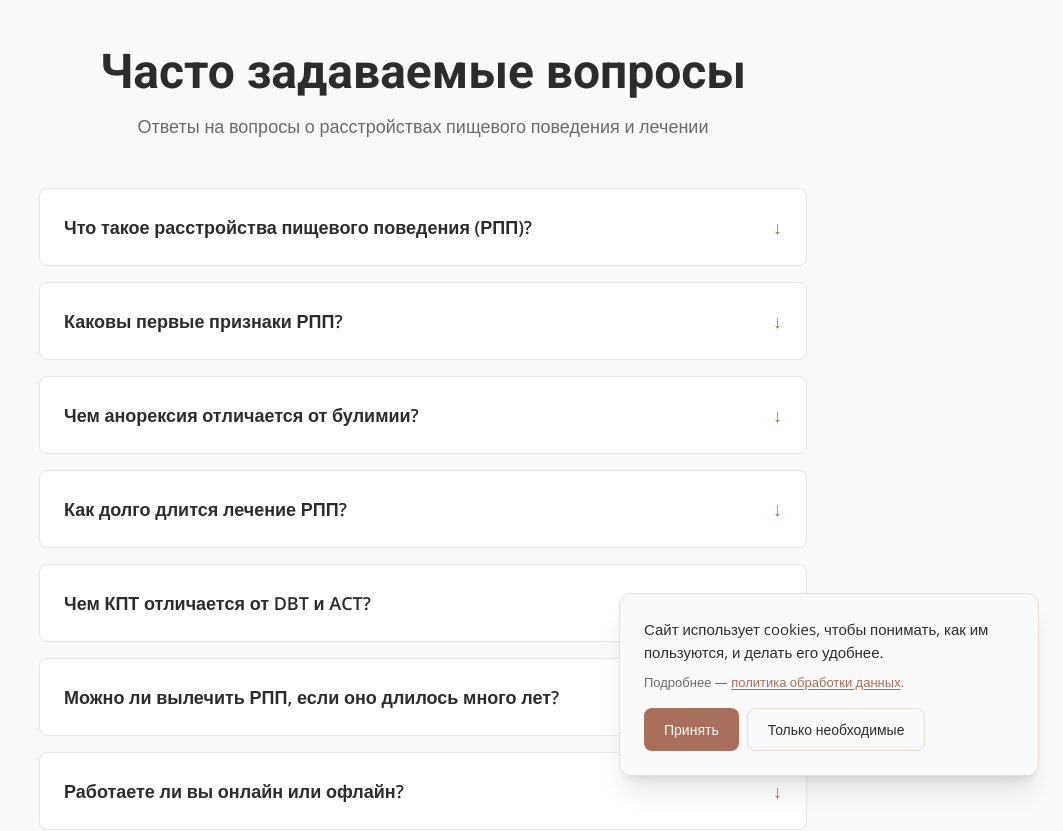
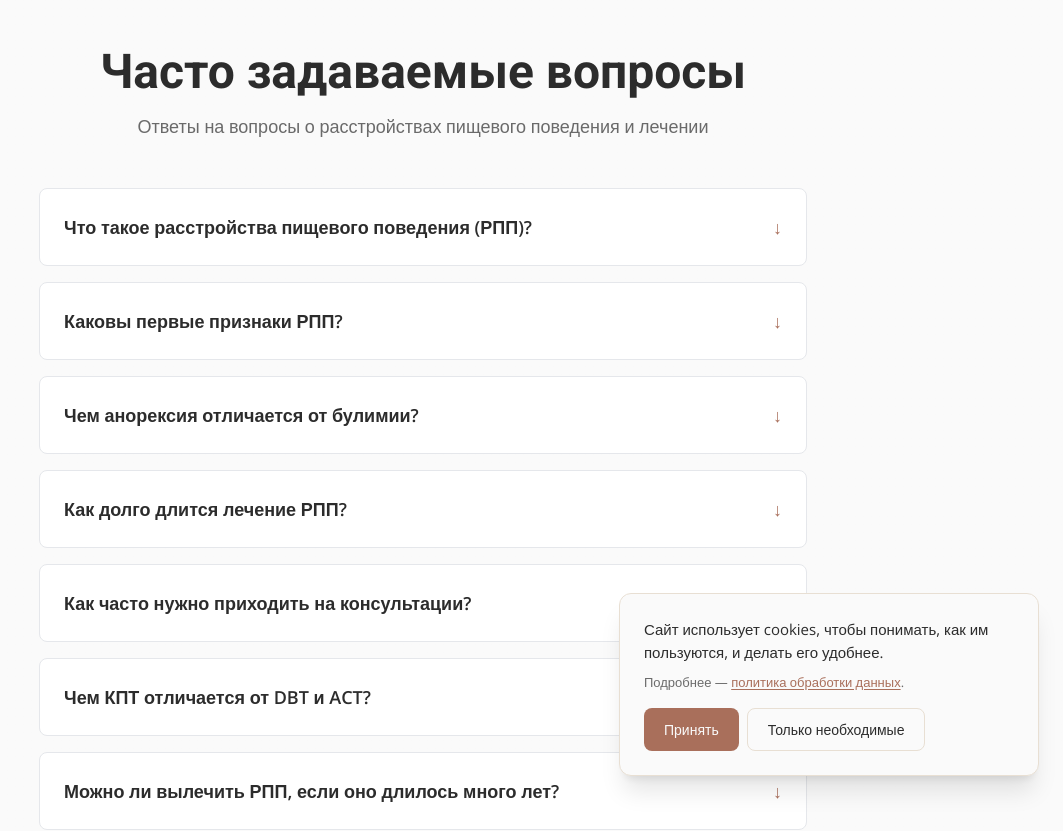
Before and after one commit to anyamalets/anyamalets-site, a Next.js app: page /faq in a window 1280 px wide. Shown: the top 831 px of the page, without its empty margins (217-1280 px from the left). Built offline with nearby package versions, Linux system fonts and the light colour scheme.

Commit message:
feat: add FAQ question about consultation frequency

```diff
--- a/app/faq/page.tsx
+++ b/app/faq/page.tsx
@@ -21,6 +21,10 @@ const faqItems = [
   {
     question: "Как долго длится лечение РПП?",
     answer: "Интенсивное лечение обычно длится от 3 до 12 месяцев, но сроки индивидуальны и зависят от: тяжести и длительности расстройства, типа РПП (анорексия, булимия, переедание), наличия коморбидных расстройств. Некоторые люди видят значительное улучшение за 3-4 месяца, другим требуется полный год интенсивной работы. На первой консультации мы обсудим реалистичные сроки конкретно для вашей ситуации."
+  },
+  {
+    question: "Как часто нужно приходить на консультации?",
+    answer: "В начале лечения — 1 раз в неделю. При устойчивых изменениях встречи становятся реже."
   },
   {
     question: "Чем КПТ отличается от DBT и ACT?",
```
